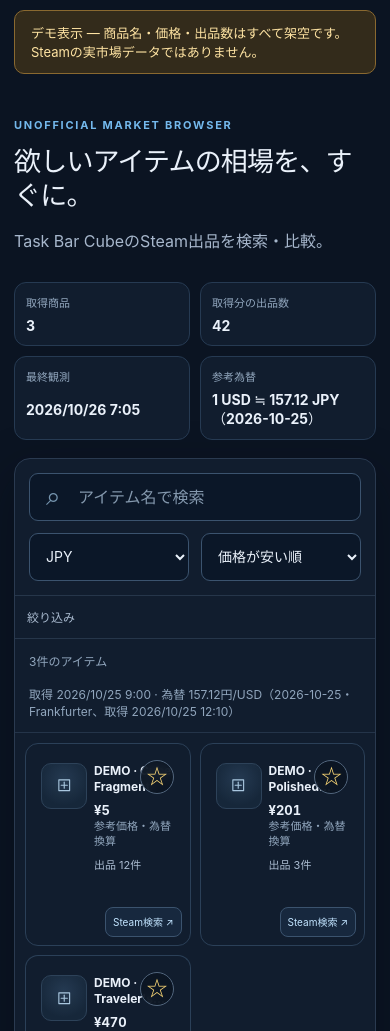
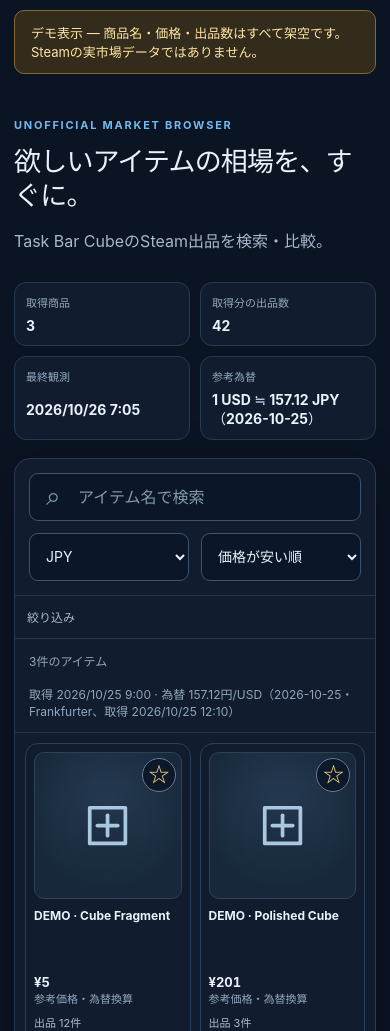
Before and after one commit to tanzana7/task-bar-cube-market, a website built with Vite: page watchlist-preview.html in a window 390 px wide. Shown: the part 69-1100 px from the top of the page. Built offline with nearby package versions, Linux system fonts and the light colour scheme.

Commit message:
Fix square product artwork in responsive cards

```diff
--- a/src/style.css
+++ b/src/style.css
@@ -154,3 +154,17 @@ body[data-preview="watchlist"] .ranking-section{display:none}
 @media(max-width:620px){.items{grid-template-columns:repeat(2,minmax(0,1fr));gap:9px;padding:10px}.item-main{gap:7px;padding:8px 8px 44px}.item-main strong{font-size:12px}.item-price{font-size:13px}.item-price-note{display:block;margin:2px 0 0}.item-type{font-size:9px}.favorite-button{top:16px;right:16px;width:34px;height:34px}.item-steam{right:8px;bottom:8px;min-height:30px;padding:0 7px;font-size:10px}}
 @media(max-width:360px){.items{gap:7px;padding:8px}.item-main{padding-inline:6px}.item-price{font-size:12px}.favorite-button{top:14px;right:14px;width:31px;height:31px}.item-steam{font-size:9px}}
 @media(prefers-reduced-motion:reduce){.item{transition:none}}
+
+/* The legacy list layout assigns the artwork to a 48px grid column. Market cards
+   are true image-first cards at every breakpoint, so the square artwork must be
+   taken out of that old grid placement. */
+.items>.item{display:flex;flex-direction:column;align-items:stretch;gap:0;min-height:0;height:100%;padding:10px;background:#111d2e;border:1px solid #2b4058;border-radius:13px}
+.items>.item>.item-main{display:flex;flex:1;flex-direction:column;align-items:stretch;gap:8px;min-width:0;width:100%;padding:0 0 42px;border:0;background:transparent;color:inherit;text-align:left;cursor:pointer}
+.items>.item>.item-main>.image-box{position:relative;display:grid;grid-column:auto;grid-row:auto;flex:none;width:100%;height:auto;aspect-ratio:1;place-items:center;margin:0 0 2px;border:1px solid #2d4259;border-radius:10px;overflow:hidden}
+.items>.item>.item-main>.image-box img{display:block;width:100%;height:100%;max-width:none;max-height:none;object-fit:contain}
+.items>.item>.item-main>strong{display:-webkit-box;min-height:2.5em;overflow:hidden;overflow-wrap:anywhere;-webkit-box-orient:vertical;-webkit-line-clamp:2;text-overflow:ellipsis}
+.items>.item>.item-main>.item-info{min-height:1.4em}
+.items>.item>.favorite-button{position:absolute;z-index:1;top:18px;right:18px;display:grid;place-items:center;border:1px solid #6d7890;border-radius:50%;background:#0b1728dd}
+.items>.item>.item-steam{position:absolute;right:10px;bottom:10px;min-height:32px;padding:7px 10px;border:1px solid #3b536e;border-radius:8px;background:#15243a}
+@media(max-width:620px){.items>.item{padding:8px}.items>.item>.item-main{gap:7px;padding-bottom:39px}.items>.item>.favorite-button{top:14px;right:14px}.items>.item>.item-steam{right:8px;bottom:8px;min-height:29px;padding:5px 8px}}
+@media(max-width:360px){.items>.item{padding:7px}.items>.item>.item-main{gap:6px;padding-bottom:37px}.items>.item>.item-main>strong{font-size:11px}.items>.item>.item-steam{font-size:9px}}
```
Also changed, not shown: tests/ui-contract.test.mjs (+3 -1 lines).
